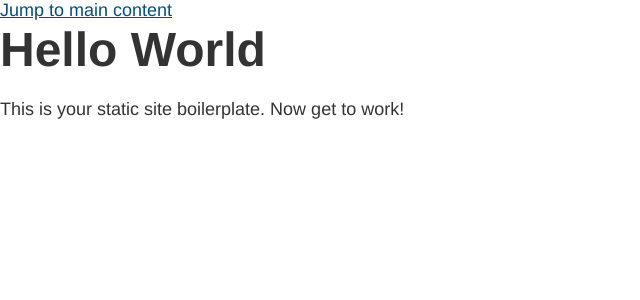
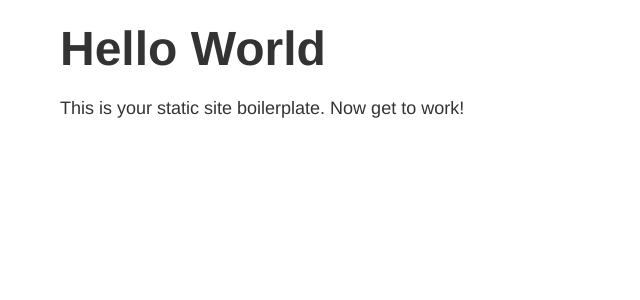
Before and after one commit to front/create-gh-site, a Jekyll site: the page built from index.html, in a window 1280 px wide. Shown: the top 300 px of the page, without its empty margins (0-640 px from the left). Built offline with Jekyll 4.4.1, drawn with Linux system fonts in a browser that asks for light colours.

Commit message:
Update html templates

```diff
--- a/404.html
+++ b/404.html
@@ -3,7 +3,7 @@ layout: default
 title: 404
 ---
 
-<section>
+<section class="wrapper mv-2">
   <h1>404 Not Found</h1>
   <p><a href="/">Back to the frontpage</a></p>
 </section>
--- a/_layouts/default.html
+++ b/_layouts/default.html
@@ -21,7 +21,7 @@
     </script>
   </head>
   <body>
-    <nav class="skip-main"><a href="#main-content">Jump to main content</a></nav>
+    <nav class="skip-to-content"><a href="#main-content">Jump to main content</a></nav>
 
     <header class="header"></header>
 
--- a/index.html
+++ b/index.html
@@ -3,7 +3,7 @@ layout: default
 title: Frontpage
 ---
 
-<section>
+<section class="wrapper mv-2">
   <h1>Hello World</h1>
   <p>This is your static site boilerplate. Now get to work!</p>
 </section>
```
